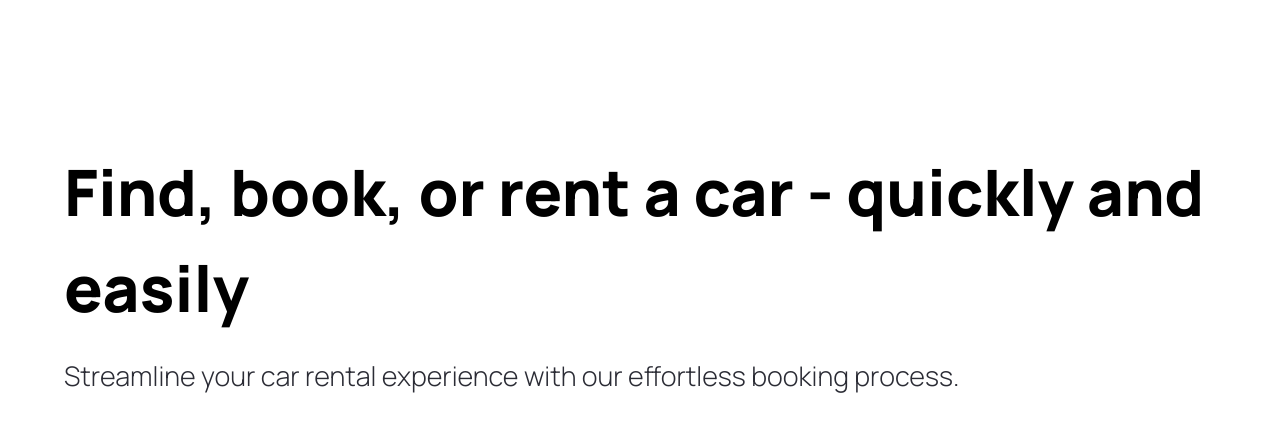
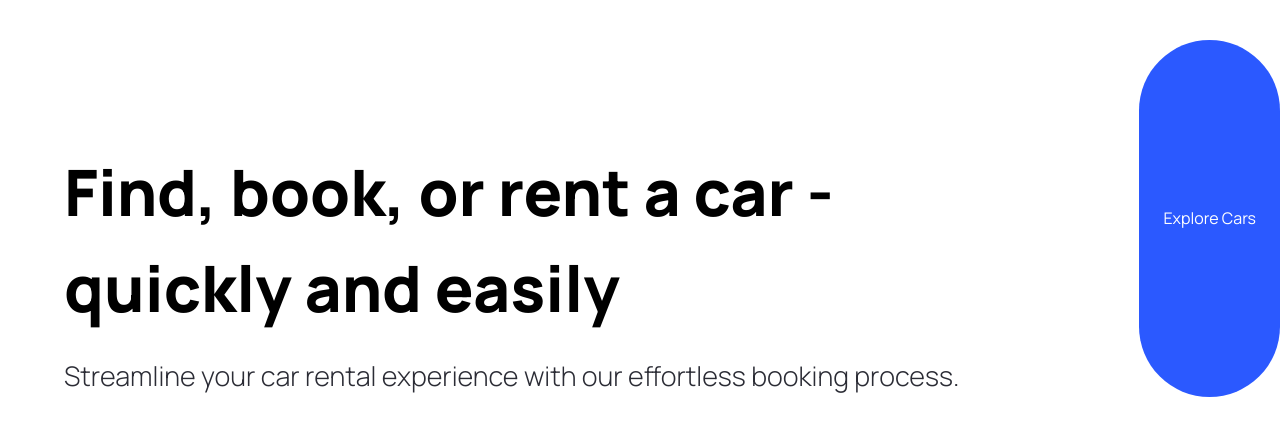
Before and after one commit to Vickystha/car_hub, a Next.js app: page / in a window 1280 px wide. Shown: the top 436 px of the page. Built offline with nearby package versions, Linux system fonts and the light colour scheme.

Commit message:
feat(CustomButton.tsx): Created customButton component for reusability. Added custom button in Hero section

```diff
--- /dev/null
+++ b/app/components/CustomButton.tsx
@@ -0,0 +1,13 @@
+"import React from 'react'"
+
+import { CustomButtonProps } from "@/types"
+
+const CustomButton = ({ containerStyles, title, handleClick } : CustomButtonProps) => {
+  return (
+    <button className={`custom-btn ${containerStyles}`} onClick={handleClick}>
+        <span className={`flex-1`}>{title}</span>
+    </button>
+  )
+}
+
+export default CustomButton
--- a/app/components/Hero.tsx
+++ b/app/components/Hero.tsx
@@ -1,6 +1,11 @@
-import React from 'react'
+"use client"
+import CustomButton from './CustomButton'
 
 const Hero = () => {
+    const handleScroll = () => {
+        //do something
+    };
+
   return (
     <div className='hero'>
         <div className="flex-1 pt-36 padding-x">
@@ -9,7 +14,12 @@
                     Streamline your car rental experience with our effortless booking
                     process.
                 </p>
-            </div>
+        </div>
+        <CustomButton
+            title="Explore Cars"
+            containerStyles="bg-primary-blue text-white rounded-full mt-10"
+            handleClick={handleScroll}
+        />
 
     </div>
   )
--- /dev/null
+++ b/types/index.ts
@@ -0,0 +1,11 @@
+import { MouseEventHandler } from "react";
+
+export interface CustomButtonProps {
+    isDisabled?: boolean;
+    btnType?: "button" | "submit";
+    containerStyles?: string;
+    textStyles?: string;
+    title: string;
+    rightIcon?: string;
+    handleClick?: MouseEventHandler<HTMLButtonElement>;
+  }
```
